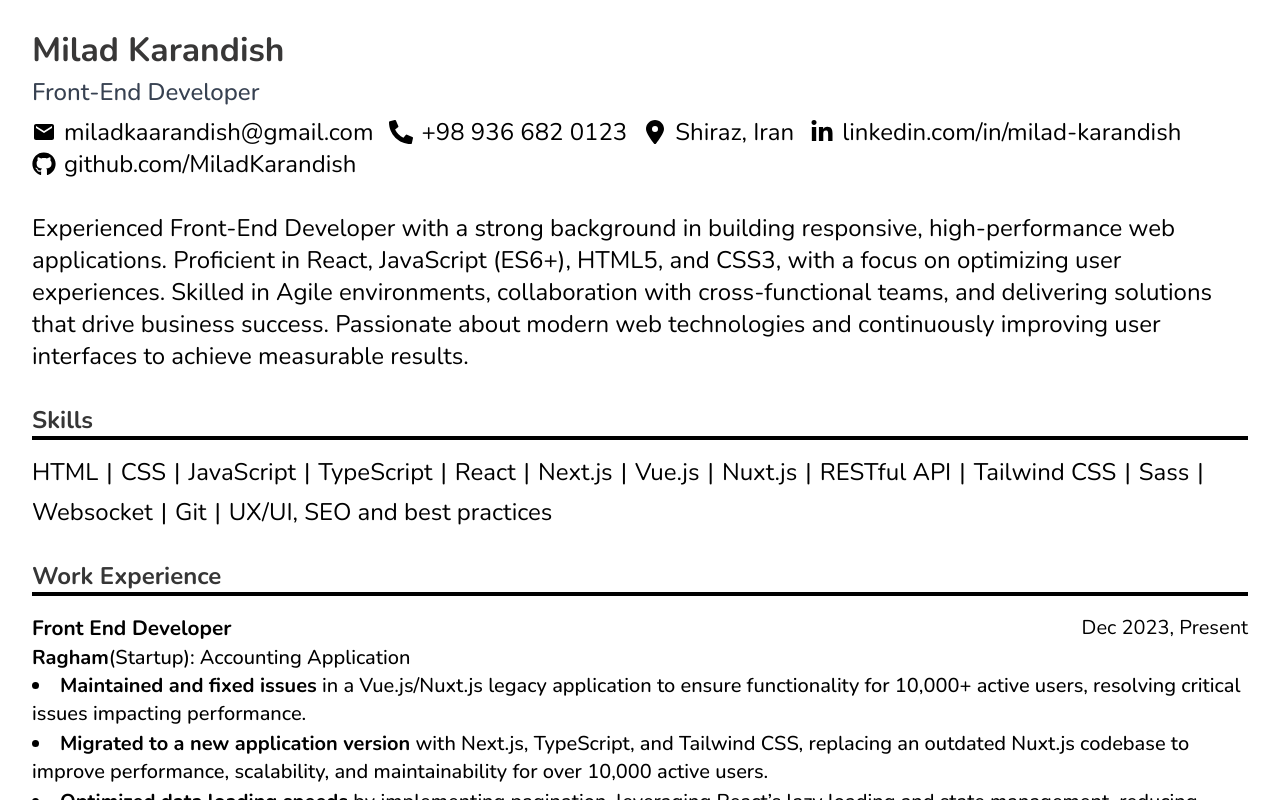
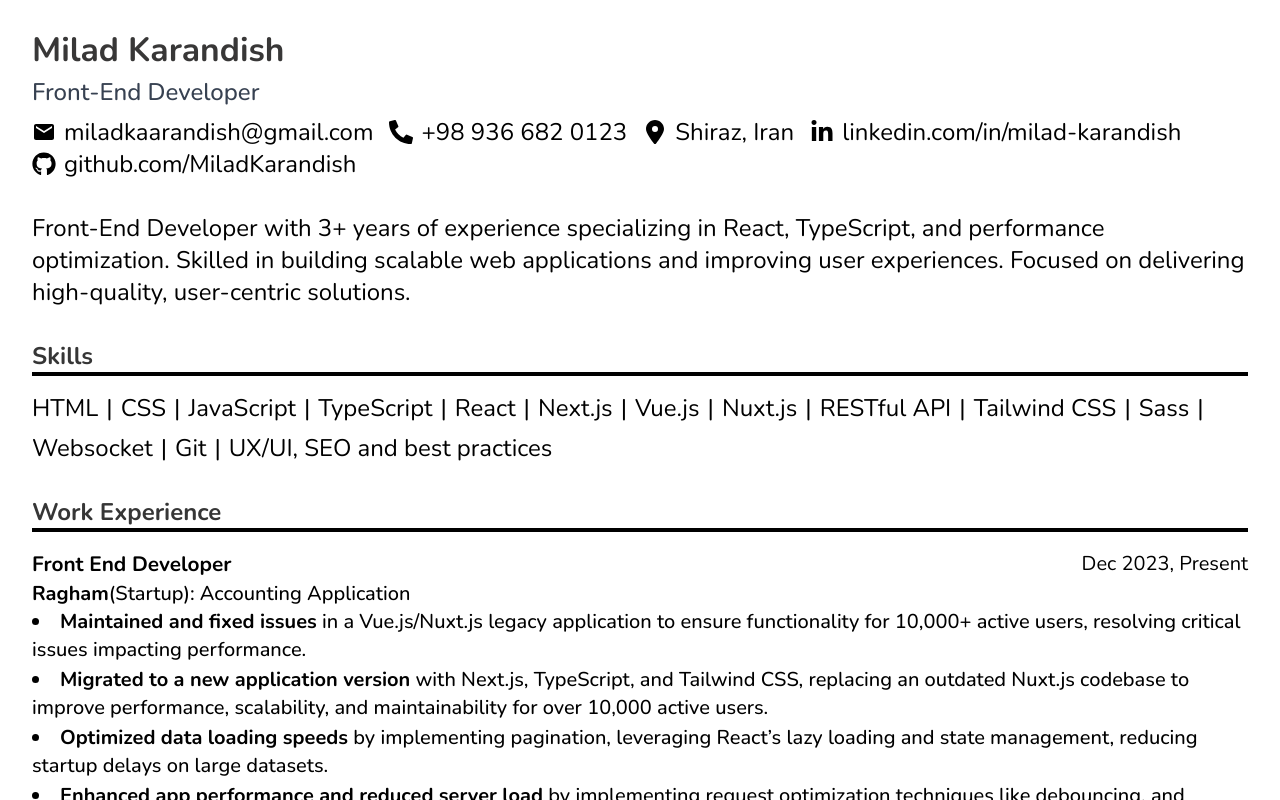
Before and after one commit to MiladKarandish/portfolio-v2, a Next.js app: page /resume in a window 1280 px wide. Built offline with nearby package versions, Linux system fonts and the light colour scheme.

Commit message:
trying to find best resume summary

```diff
--- a/src/app/resume/page.tsx
+++ b/src/app/resume/page.tsx
@@ -207,11 +207,9 @@ const Resume = () => {
       {/* Summary */}
       <section>
         <p>
-          Experienced Front-End Developer with a strong background in building responsive, high-performance web
-          applications. Proficient in React, JavaScript (ES6+), HTML5, and CSS3, with a focus on optimizing user
-          experiences. Skilled in Agile environments, collaboration with cross-functional teams, and delivering
-          solutions that drive business success. Passionate about modern web technologies and continuously improving
-          user interfaces to achieve measurable results.
+          Front-End Developer with 3+ years of experience specializing in React, TypeScript, and performance
+          optimization. Skilled in building scalable web applications and improving user experiences. Focused on
+          delivering high-quality, user-centric solutions.
         </p>
       </section>
 
```
